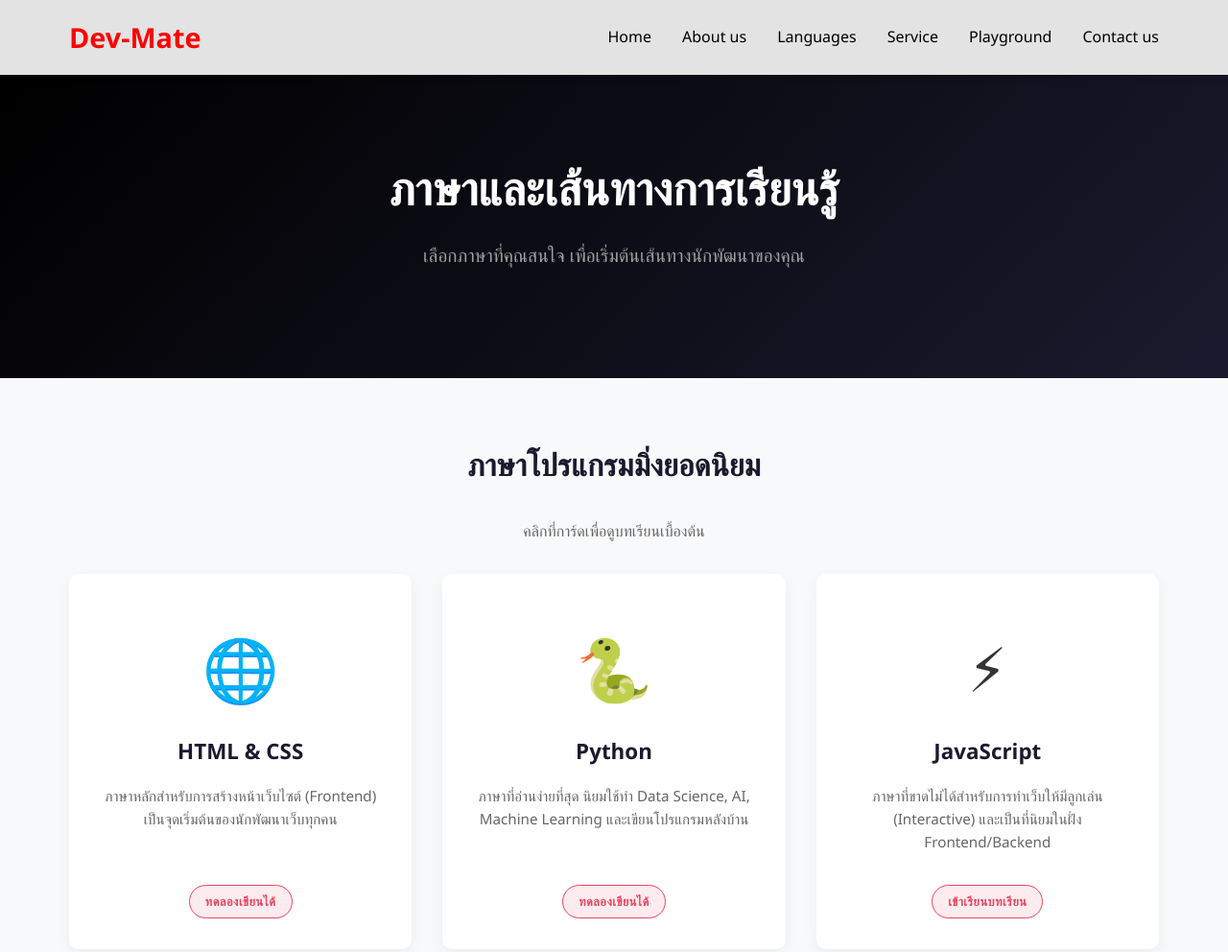
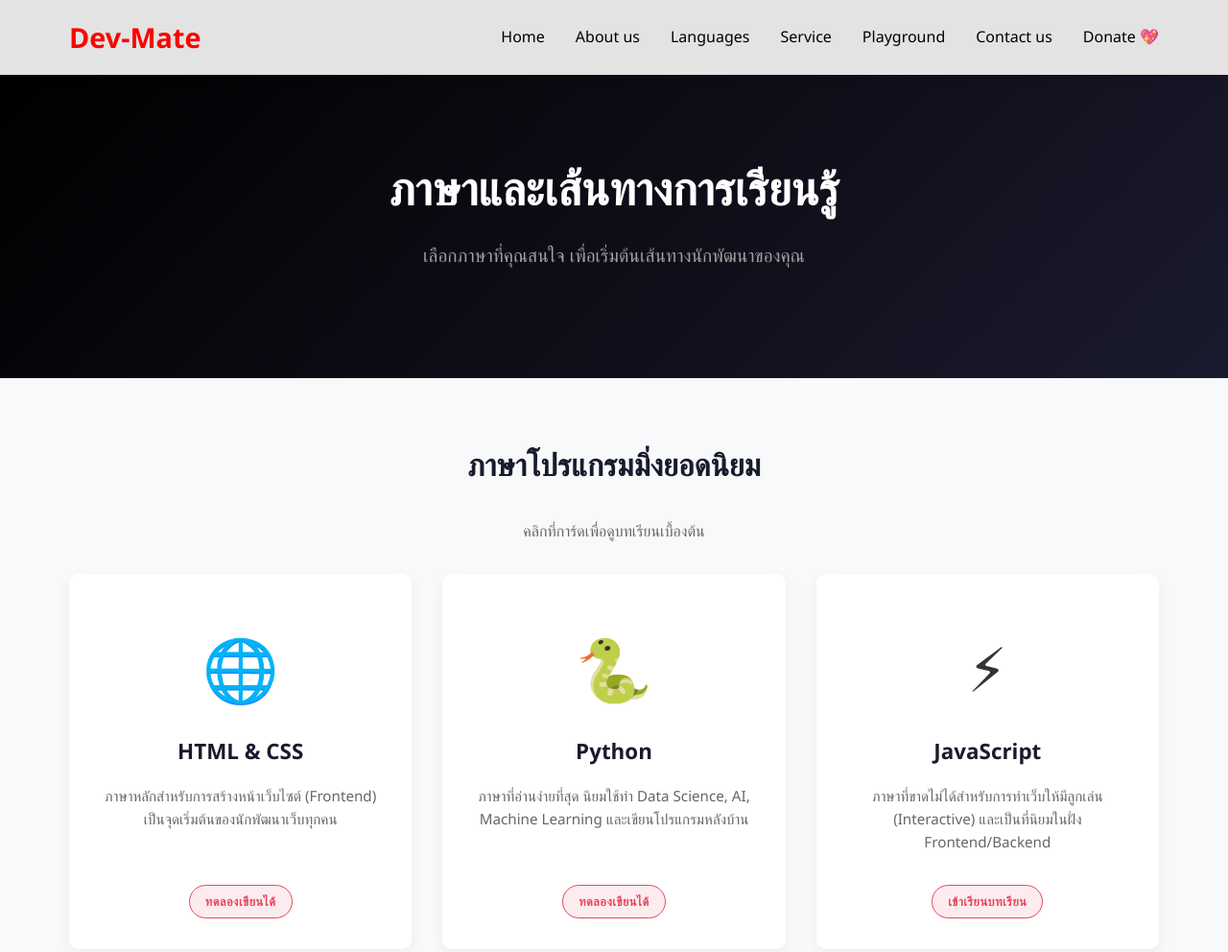
Before and after one commit to mate7778/dev-mate, a plain HTML site: page languages.html in a window 1280 px wide. Shown: the top 992 px of the page at 96% size. Drawn offline with Linux system fonts and the light colour scheme.

Commit message:
Add files via upload

```diff
--- a/languages.html
+++ b/languages.html
@@ -17,6 +17,7 @@
 				<li><a href="service.html">Service</a></li>
 				<li><a href="playground.html">Playground</a></li>
 				<li><a href="contact.html">Contact us</a></li>
+				<li><a href="donate.html">Donate 💖</a></li>
 			</ul>
 		</nav>
 	</header>
```
